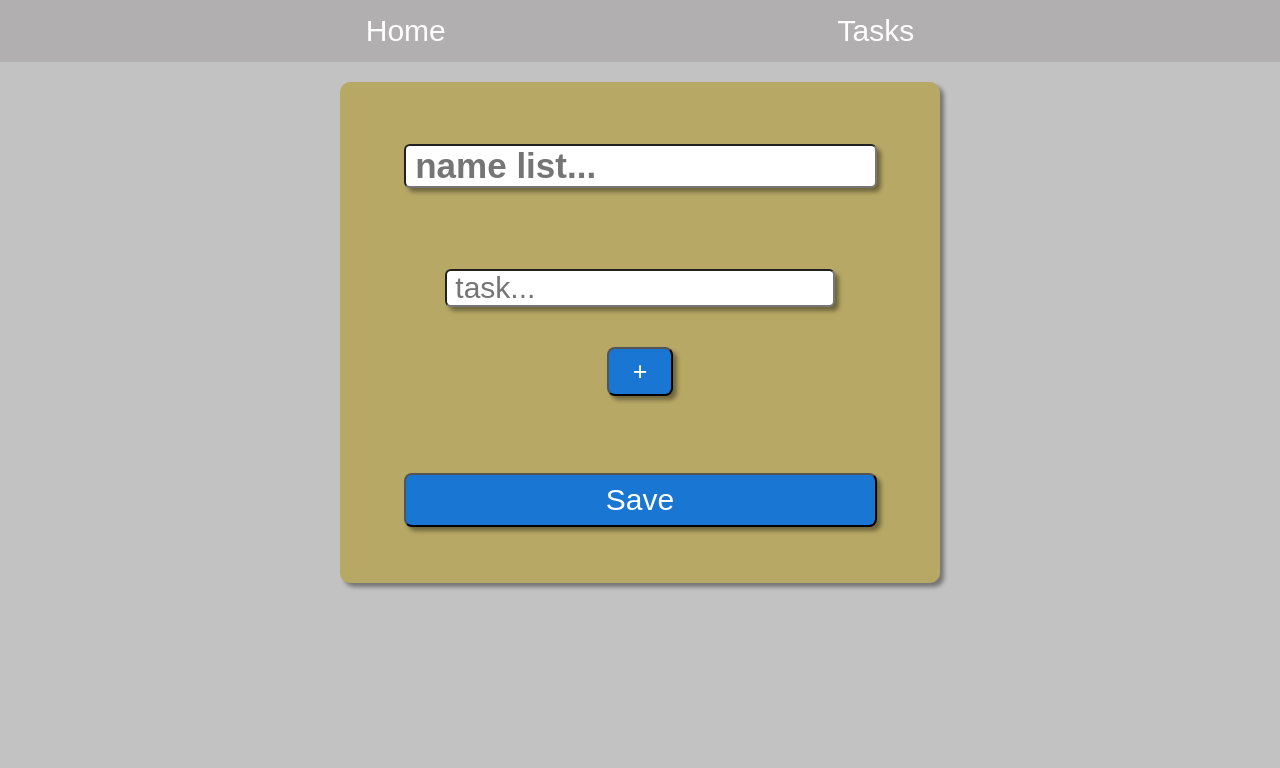
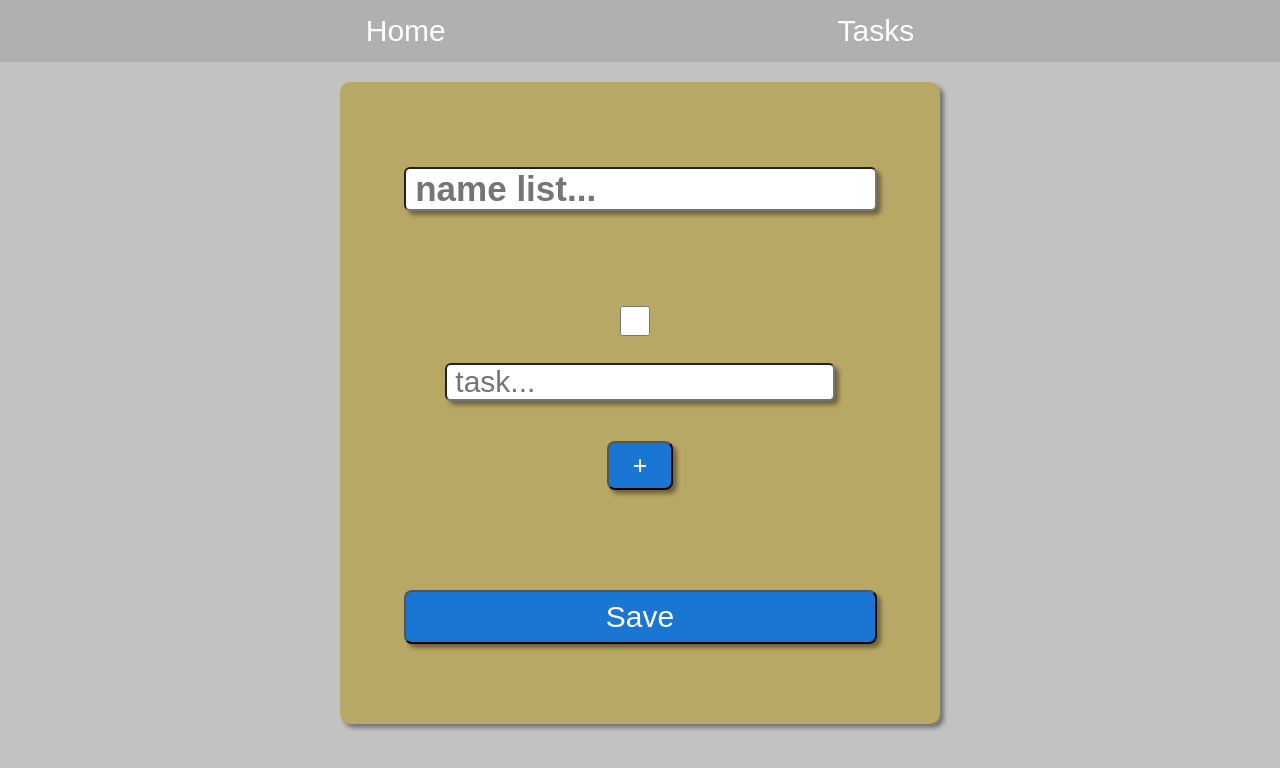
Before and after one commit to Pipeto84/react-ts, a React app: page /newList in a window 1280 px wide. Shown: the top 768 px of the page. Built offline with nearby package versions, Linux system fonts and the light colour scheme; the HTML template or start-up script is replaced by a standard one.

Commit message:
agrega tareas a la lista 0.2

```diff
--- a/src/components/TasksList.tsx
+++ b/src/components/TasksList.tsx
@@ -1,7 +1,7 @@
 import "../styles/TasksPage.css";
 import type { TasksList, Task } from "../features/tasks/taskSlice";
 import { useAppSelector, useAppDispatch } from "../app/hooks";
-import {useNavigate} from 'react-router-dom'
+import { useNavigate } from "react-router-dom";
 import { addTaskList } from "../features/tasks/taskSlice";
 
 export const TaskList = () => {
@@ -27,10 +27,10 @@ export const TaskList = () => {
   };
   const handleNameTaskChange = (e: React.ChangeEvent<HTMLInputElement>) => {
     newList.items[indexTask].name = e.target.value;
-  }
+  };
   const saveList = () => {
     dispatch(addTaskList(newList));
-    navigate('/tasks');
+    navigate("/tasks");
   };
   return (
     <div className="list">
@@ -42,11 +42,25 @@ export const TaskList = () => {
         onChange={handleChangeListName}
       />
       <div className="newTasks">
+        {newList.items.map((task, index) => (
+          <div className="tasksList">
+            <input
+              type="checkbox"
+              key={index}
+              // value={task.name}
+              id={task.name}
+              className="inputTask"
+            />
+            <label key={index} htmlFor={task.name} className="labelTask">
+              {task.name}
+            </label>
+          </div>
+        ))}
         <input
           type="text"
           placeholder=" task..."
           className="nameTask"
-          // value={newList.items[indexTask].name}
+          // value={newList.items[index].name}
           onChange={handleNameTaskChange}
         />
         <button className="addTask" onClick={addTask}>
```
